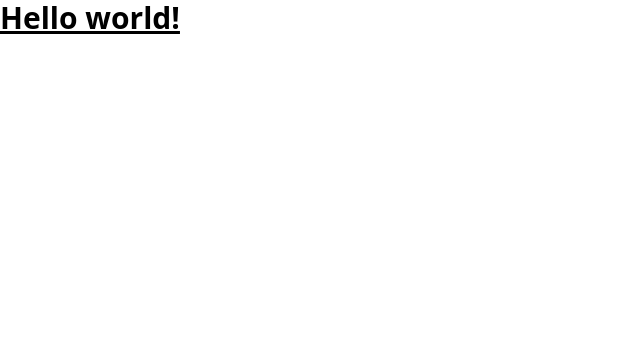
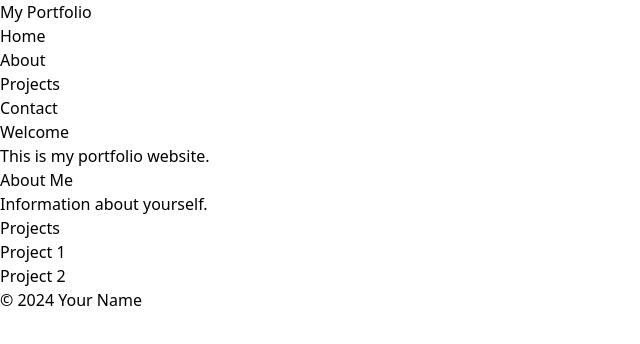
Before and after one commit to vfaabeso/portfolio, a React (Vite) app in the folder my-project/: page / in a window 1280 px wide. Shown: the top 344 px of the page, without its empty margins (0-640 px from the left). Built offline with nearby package versions, Linux system fonts and the light colour scheme.

Commit message:
chore: added framework for the simple website

```diff
--- a/my-project/src/App.jsx
+++ b/my-project/src/App.jsx
@@ -1,7 +1,22 @@
 import "./App.css";
+import AboutSection from "./components/AboutSection";
+import ContactSection from "./components/ContactSection";
+import Footer from "./components/Footer";
+import HomeSection from "./components/HomeSection";
+import Navbar from "./components/Navbar";
+import ProjectSection from "./components/ProjectSection";
 
 function App() {
-  return <h1 className="text-3xl font-bold underline">Hello world!</h1>;
+  return (
+    <>
+      <Navbar />
+      <HomeSection />
+      <AboutSection />
+      <ProjectSection />
+      <ContactSection />
+      <Footer />
+    </>
+  );
 }
 
 export default App;
--- /dev/null
+++ b/my-project/src/components/AboutSection.jsx
@@ -0,0 +1,8 @@
+export default function AboutSection() {
+  return (
+    <section id="about">
+      <h2>About Me</h2>
+      <p>Information about yourself.</p>
+    </section>
+  );
+}
--- /dev/null
+++ b/my-project/src/components/ContactSection.jsx
@@ -0,0 +1,9 @@
+export default function ContactSection() {
+  <section id="contact">
+    <h2>Contact</h2>
+    <p>Email: your.email@example.com</p>
+    <p>
+      LinkedIn: <a href="https://linkedin.com/in/yourusername">Your Profile</a>
+    </p>
+  </section>;
+}
--- /dev/null
+++ b/my-project/src/components/Footer.jsx
@@ -0,0 +1,7 @@
+export default function Footer() {
+  return (
+    <footer>
+      <p>&copy; 2024 Your Name</p>
+    </footer>
+  );
+}
--- /dev/null
+++ b/my-project/src/components/HomeSection.jsx
@@ -0,0 +1,8 @@
+export default function HomeSection() {
+  return (
+    <section id="home">
+      <h2>Welcome</h2>
+      <p>This is my portfolio website.</p>
+    </section>
+  );
+}
--- /dev/null
+++ b/my-project/src/components/Navbar.jsx
@@ -0,0 +1,23 @@
+export default function Navbar() {
+  return (
+    <header>
+      <h1>My Portfolio</h1>
+      <nav>
+        <ul>
+          <li>
+            <a href="#home">Home</a>
+          </li>
+          <li>
+            <a href="#about">About</a>
+          </li>
+          <li>
+            <a href="#projects">Projects</a>
+          </li>
+          <li>
+            <a href="#contact">Contact</a>
+          </li>
+        </ul>
+      </nav>
+    </header>
+  );
+}
--- /dev/null
+++ b/my-project/src/components/ProjectSection.jsx
@@ -0,0 +1,15 @@
+export default function ProjectSection() {
+  return (
+    <section id="projects">
+      <h2>Projects</h2>
+      <ul>
+        <li>
+          <a href="https://github.com/yourusername/project1">Project 1</a>
+        </li>
+        <li>
+          <a href="https://github.com/yourusername/project2">Project 2</a>
+        </li>
+      </ul>
+    </section>
+  );
+}
```
Also changed, not shown: my-project/src/Navbar.jsx (deleted).
